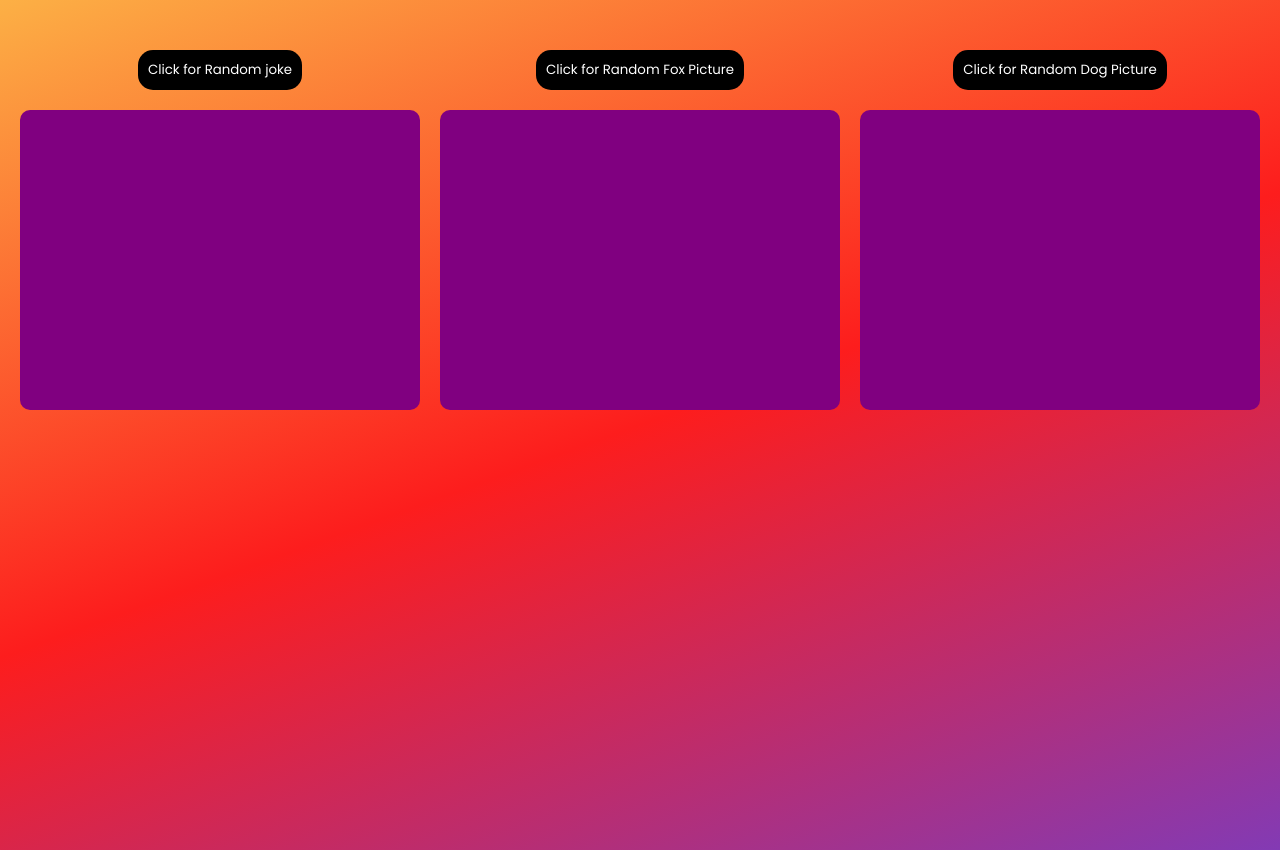
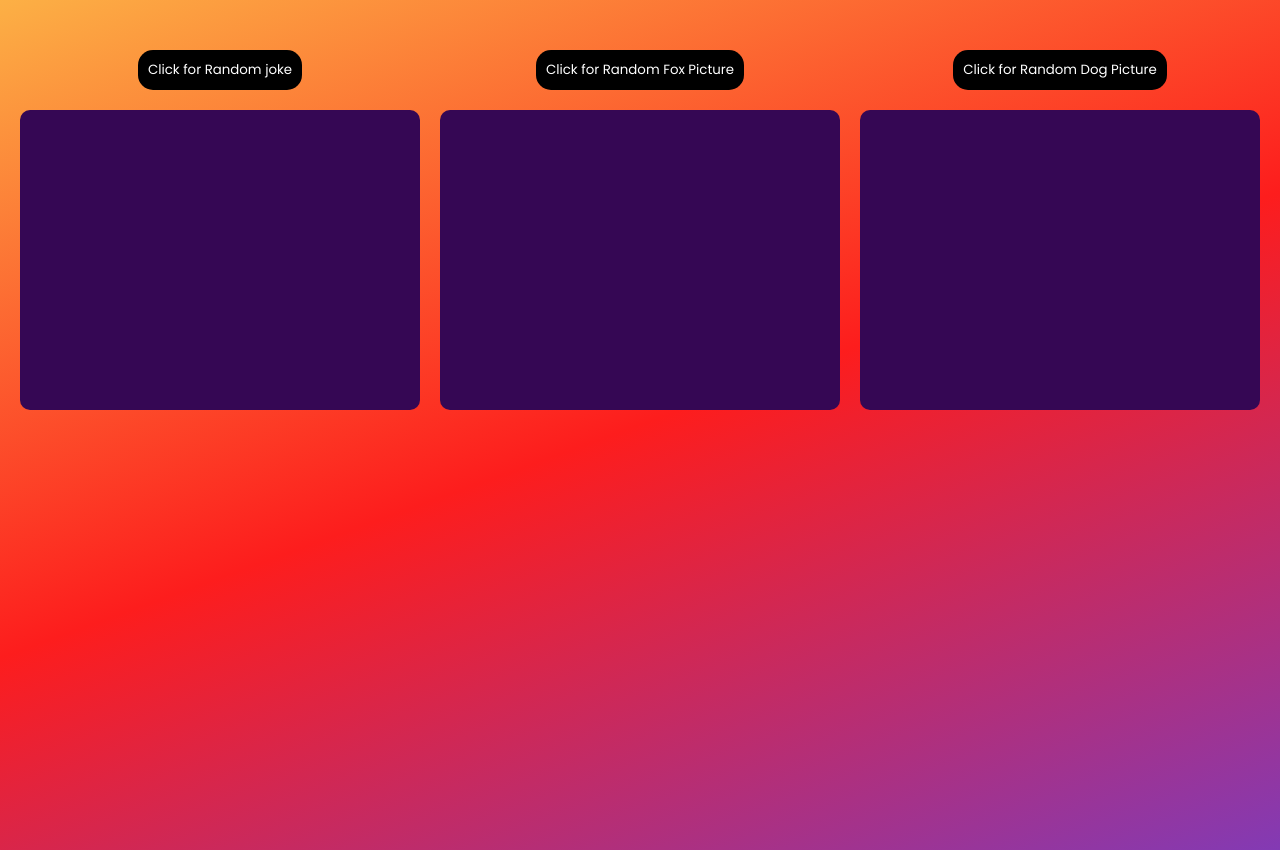
Before and after one commit to sairaghukiran14/threepromisesapi, a website: page index.html in a window 1280 px wide. Drawn offline with Linux system fonts and the light colour scheme.

Commit message:
Update style.css

```diff
--- a/style.css
+++ b/style.css
@@ -42,7 +42,7 @@ button {
   height: 300px;
   background-size: cover;
   border-radius: 10px;
-  background-color: purple;
+  background-color: #350754;
   color: white;
   font-size: 20px;
   padding: 20px;
```
